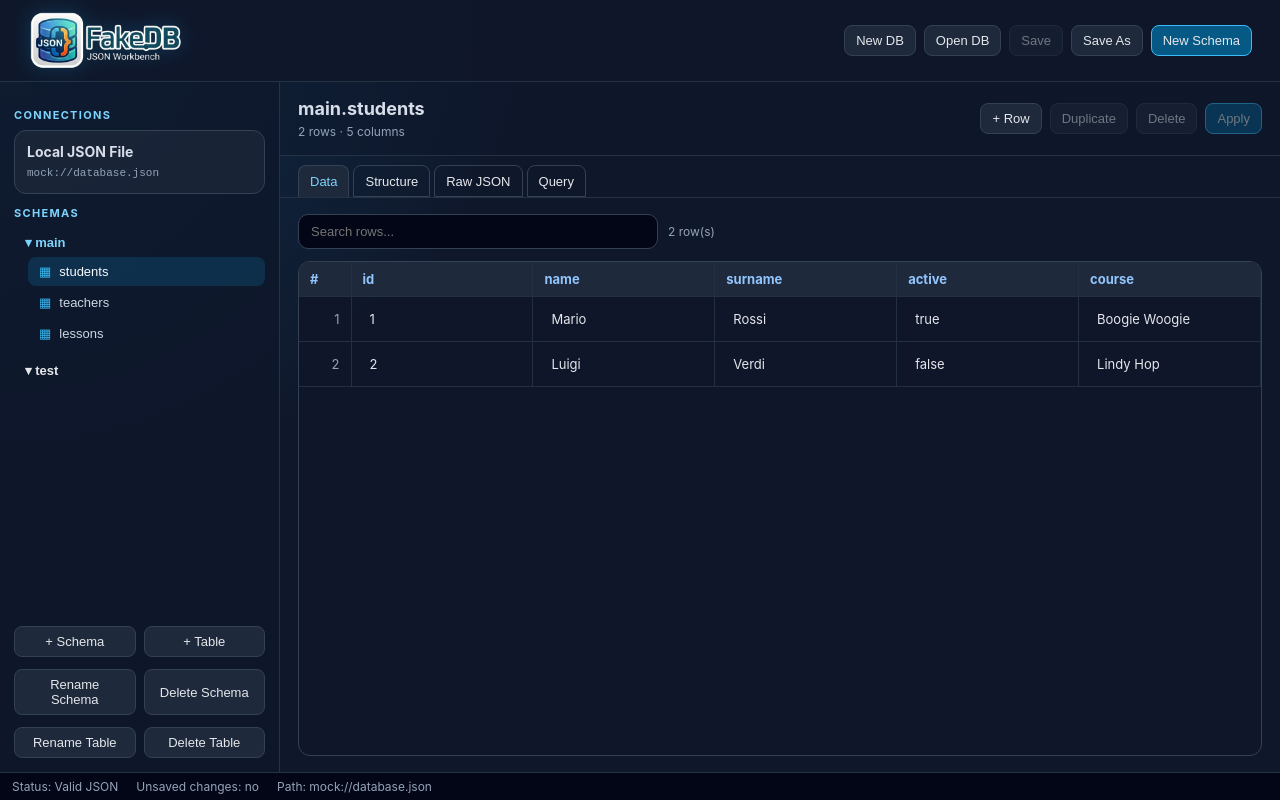
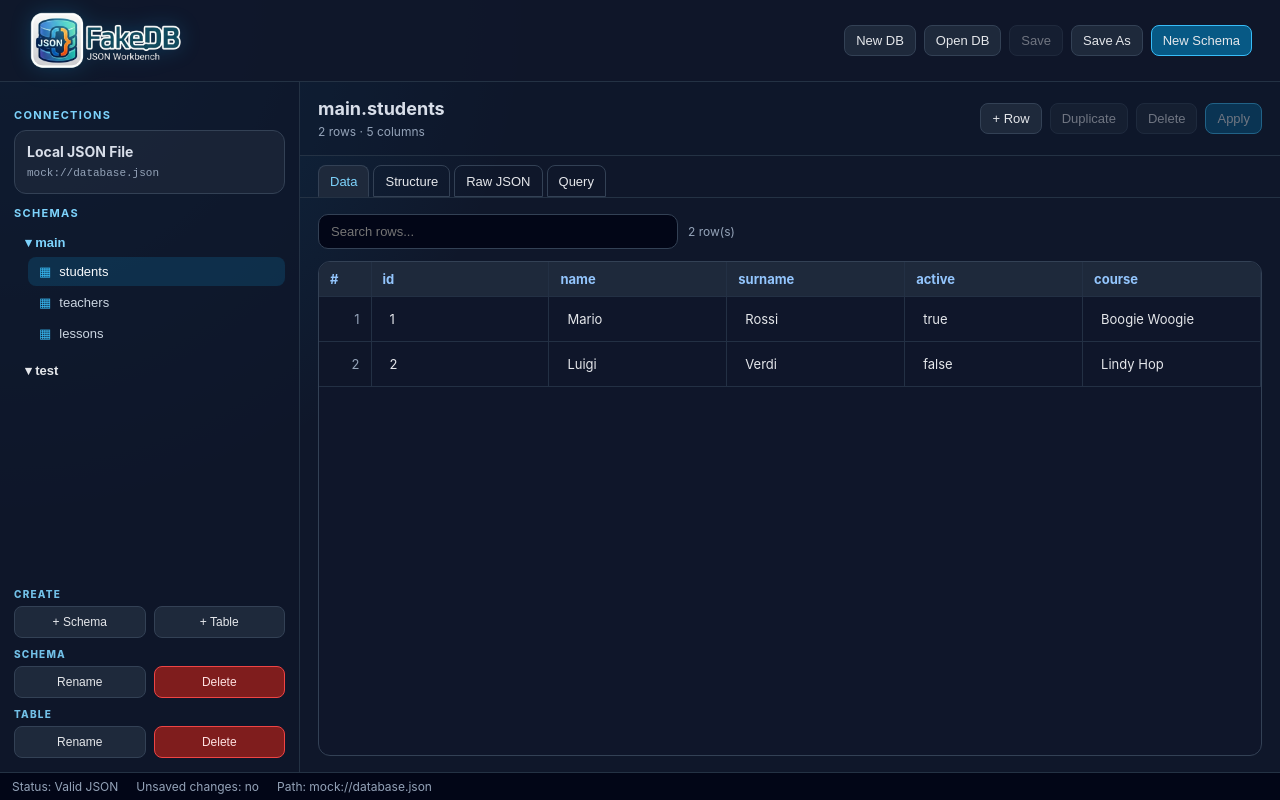
Before and after one commit to aiellolorenzo23/FakeDBStudio, a React (Vite) app in the folder src/renderer/: page / in a window 1280 px wide. Built offline with nearby package versions, Linux system fonts and the light colour scheme.

Commit message:
fixed sidebar actions and added action groups + updated css for better layout and overflow handling for statusbar elements

```diff
--- a/src/renderer/src/App.tsx
+++ b/src/renderer/src/App.tsx
@@ -1230,32 +1230,54 @@ function App(): JSX.Element {
             ))}
           </div>
 
-          <div className="sidebar-actions">
+          <div className="sidebar-action-groups">
+            <div className="sidebar-action-group">
+              <div className="sidebar-action-title">Create</div>
+
+              <div className="sidebar-action-grid">
                 <button onClick={openCreateSchemaDialog}>+ Schema</button>
 
                 <button onClick={() => openCreateTableDialog()} disabled={!selectedSchema}>
                   + Table
                 </button>
               </div>
-
-          <div className="sidebar-actions">
+            </div>
+
+            <div className="sidebar-action-group">
+              <div className="sidebar-action-title">Schema</div>
+
+              <div className="sidebar-action-grid">
                 <button onClick={() => openRenameSchemaDialog()} disabled={!selectedSchema}>
-              Rename Schema
-            </button>
-
-            <button onClick={() => openDeleteSchemaDialog()} disabled={!selectedSchema}>
-              Delete Schema
-            </button>
-          </div>
-
-          <div className="sidebar-actions">
+                  Rename
+                </button>
+
+                <button
+                  className="danger-button subtle"
+                  onClick={() => openDeleteSchemaDialog()}
+                  disabled={!selectedSchema}
+                >
+                  Delete
+                </button>
+              </div>
+            </div>
+
+            <div className="sidebar-action-group">
+              <div className="sidebar-action-title">Table</div>
+
+              <div className="sidebar-action-grid">
                 <button onClick={() => openRenameTableDialog()} disabled={!selectedTable}>
-              Rename Table
-            </button>
-
-            <button onClick={() => openDeleteTableDialog()} disabled={!selectedTable}>
-              Delete Table
-            </button>
+                  Rename
+                </button>
+
+                <button
+                  className="danger-button subtle"
+                  onClick={() => openDeleteTableDialog()}
+                  disabled={!selectedTable}
+                >
+                  Delete
+                </button>
+              </div>
+            </div>
           </div>
         </aside>
 
--- a/src/renderer/src/assets/main.css
+++ b/src/renderer/src/assets/main.css
@@ -141,7 +141,7 @@ button:disabled:hover {
 
 .main-layout {
   display: grid;
-  grid-template-columns: 280px 1fr;
+  grid-template-columns: 300px 1fr;
   min-height: 0;
 }
 
@@ -244,6 +244,38 @@ button:disabled:hover {
 
 .sidebar-actions button {
   flex: 1;
+}
+
+.sidebar-action-groups {
+  display: grid;
+  gap: 10px;
+  margin-top: 12px;
+}
+
+.sidebar-action-group {
+  display: grid;
+  gap: 6px;
+}
+
+.sidebar-action-title {
+  color: #7dd3fc;
+  font-size: 10px;
+  letter-spacing: 0.12em;
+  font-weight: 800;
+  text-transform: uppercase;
+  opacity: 0.9;
+}
+
+.sidebar-action-grid {
+  display: grid;
+  grid-template-columns: 1fr 1fr;
+  gap: 8px;
+}
+
+.sidebar-action-grid button {
+  min-height: 32px;
+  padding: 7px 8px;
+  font-size: 12px;
 }
 
 .workspace {
@@ -404,7 +436,8 @@ button:disabled:hover {
 }
 
 .statusbar {
-  display: flex;
+  display: grid;
+  grid-template-columns: auto auto 1fr;
   align-items: center;
   gap: 18px;
   padding: 0 12px;
@@ -412,6 +445,16 @@ button:disabled:hover {
   background: #020617;
   color: #94a3b8;
   font-size: 12px;
+}
+
+.statusbar span {
+  white-space: nowrap;
+}
+
+.statusbar span:last-child {
+  min-width: 0;
+  overflow: hidden;
+  text-overflow: ellipsis;
 }
 
 .modal-backdrop {
```
Lines whose indentation alone changed are shown as unchanged.
